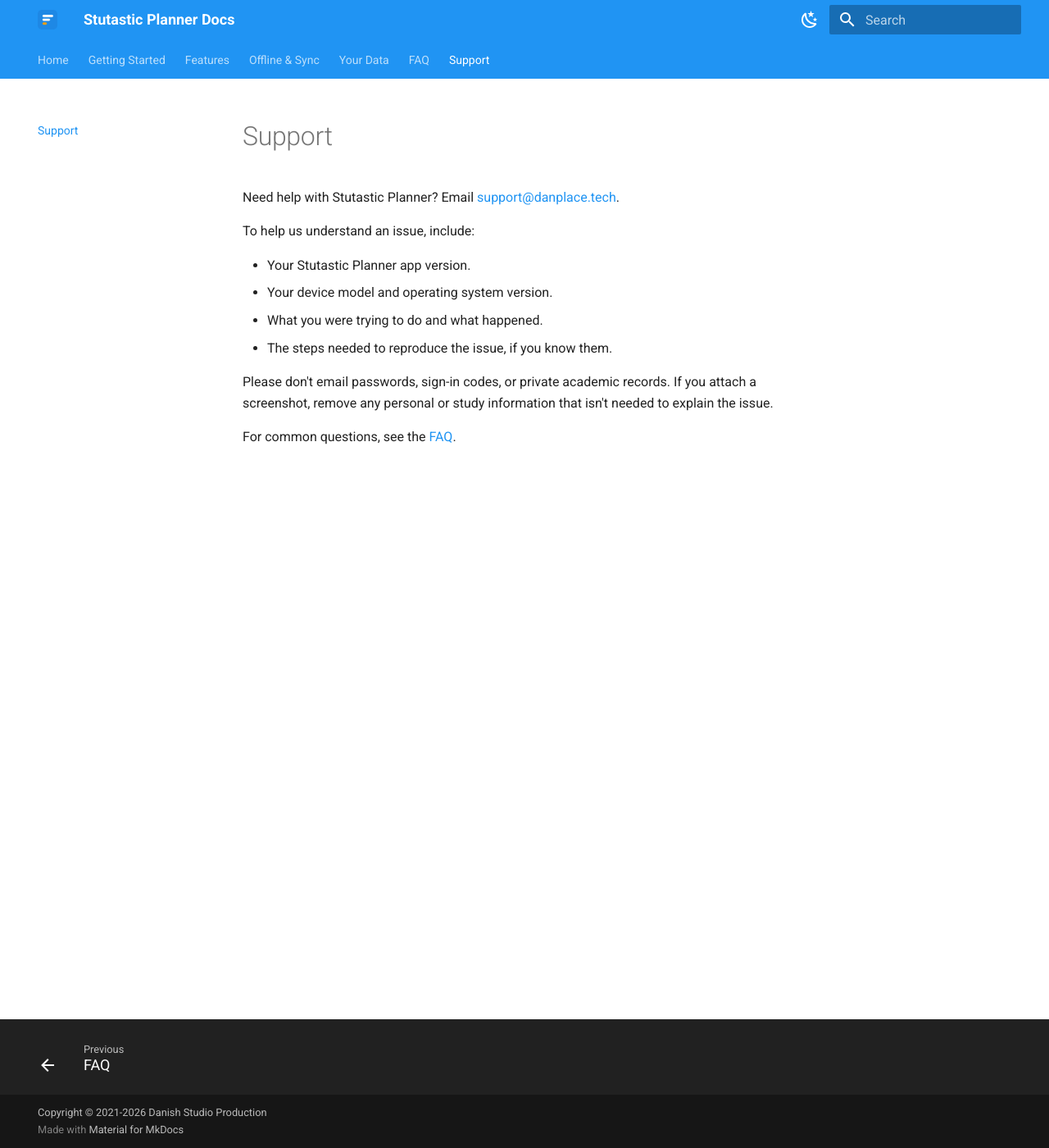
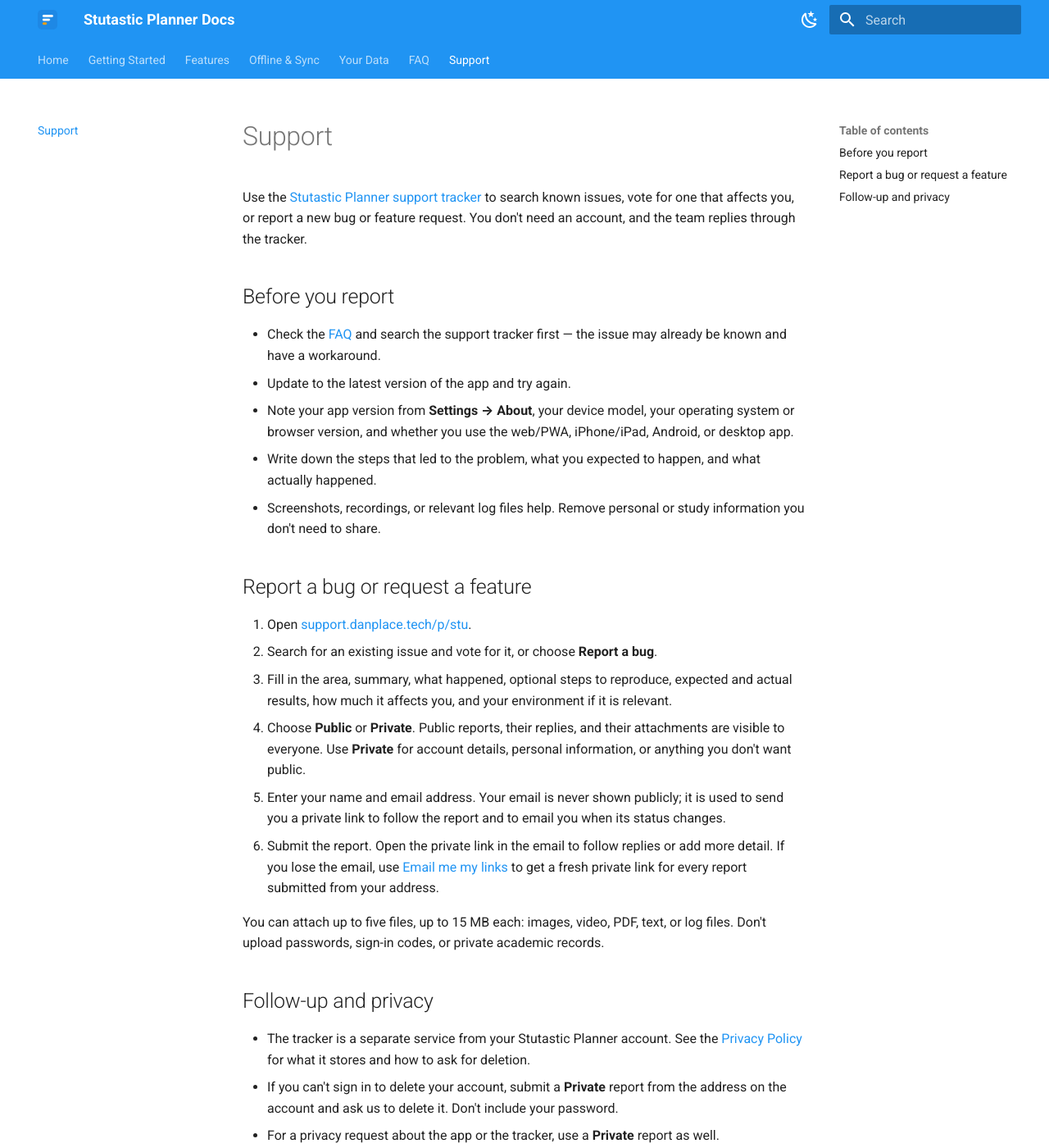
Before and after one commit to Jerit3787/planner-docs, an MkDocs documentation site: the page built from docs/support.md, in a window 1280 px wide and 1400 px high. Shown: the whole window at 82% size. Built offline with MkDocs 1.6.1 and Material for MkDocs 9.7.7, drawn with Linux system fonts in a browser that asks for light colours; the version menu is left out; some of the changed text lies outside the part shown.

Commit message:
docs: point support at the support tracker

```diff
--- a/docs/support.md
+++ b/docs/support.md
@@ -1,15 +1,47 @@
 # Support
 
-Need help with Stutastic Planner? Email [support@danplace.tech](mailto:support@danplace.tech).
+Use the [Stutastic Planner support tracker](https://support.danplace.tech/p/stu) to search known
+issues, vote for one that affects you, or report a new bug or feature request. You don't need an
+account, and the team replies through the tracker.
 
-To help us understand an issue, include:
+## Before you report
 
-- Your Stutastic Planner app version.
-- Your device model and operating system version.
-- What you were trying to do and what happened.
-- The steps needed to reproduce the issue, if you know them.
+- Check the [FAQ](faq.md) and search the support tracker first — the issue may already be known and
+  have a workaround.
+- Update to the latest version of the app and try again.
+- Note your app version from **Settings → About**, your device model, your operating system or
+  browser version, and whether you use the web/PWA, iPhone/iPad, Android, or desktop app.
+- Write down the steps that led to the problem, what you expected to happen, and what actually
+  happened.
+- Screenshots, recordings, or relevant log files help. Remove personal or study information you don't
+  need to share.
 
-Please don't email passwords, sign-in codes, or private academic records. If you attach a screenshot,
-remove any personal or study information that isn't needed to explain the issue.
+## Report a bug or request a feature
 
-For common questions, see the [FAQ](faq.md).
+1. Open [support.danplace.tech/p/stu](https://support.danplace.tech/p/stu).
+2. Search for an existing issue and vote for it, or choose **Report a bug**.
+3. Fill in the area, summary, what happened, optional steps to reproduce, expected and actual
+   results, how much it affects you, and your environment if it is relevant.
+4. Choose **Public** or **Private**. Public reports, their replies, and their attachments are visible
+   to everyone. Use **Private** for account details, personal information, or anything you don't want
+   public.
+5. Enter your name and email address. Your email is never shown publicly; it is used to send you a
+   private link to follow the report and to email you when its status changes.
+6. Submit the report. Open the private link in the email to follow replies or add more detail. If you
+   lose the email, use [Email me my links](https://support.danplace.tech/links) to get a fresh private
+   link for every report submitted from your address.
+
+You can attach up to five files, up to 15 MB each: images, video, PDF, text, or log files. Don't
+upload passwords, sign-in codes, or private academic records.
+
+## Follow-up and privacy
+
+- The tracker is a separate service from your Stutastic Planner account. See the
+  [Privacy Policy](data/privacy-policy.md#support-tracker) for what it stores and how to ask for
+  deletion.
+- If you can't sign in to delete your account, submit a **Private** report from the address on the
+  account and ask us to delete it. Don't include your password.
+- For a privacy request about the app or the tracker, use a **Private** report as well.
+
+For account, sync, calendar, or notification questions, the [FAQ](faq.md) and the rest of this site
+may answer it without waiting for a reply.
```
Also changed, not shown: docs/data/privacy-and-terms.md (+3 -1 lines), docs/data/privacy-policy.md (+45 -7 lines), docs/faq.md (+4 -2 lines), docs/features/settings.md (+3 -2 lines), docs/index.md (+2 -2 lines).
